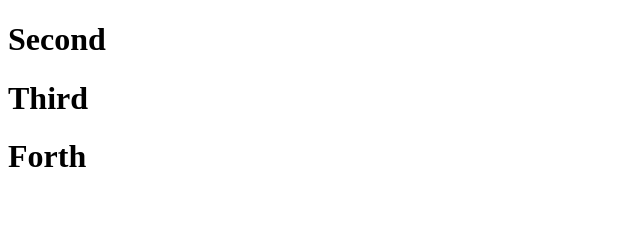
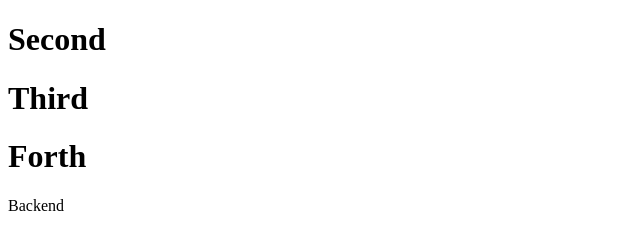
Before and after one commit to usamasultan2018/revert-and-reset, a plain HTML site: page index.html in a window 1280 px wide. Shown: the full height of the page, 0-640 px from the left. Drawn offline with Linux system fonts and the light colour scheme.

Commit message:
added in backend

```diff
--- a/index.html
+++ b/index.html
@@ -10,5 +10,7 @@
     <h1>Third</h1>
     <h1>Forth</h1>
 
+
+    <div>Backend</div>
 </body>
 </html>
```
